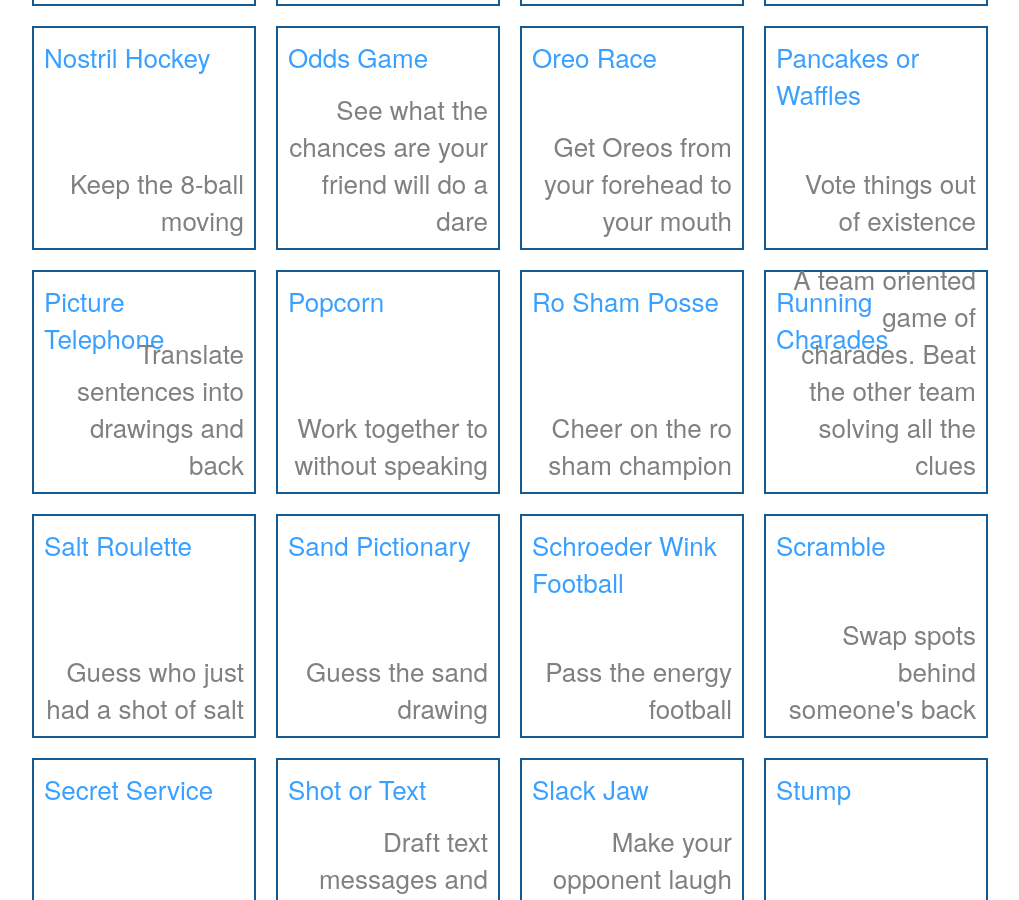
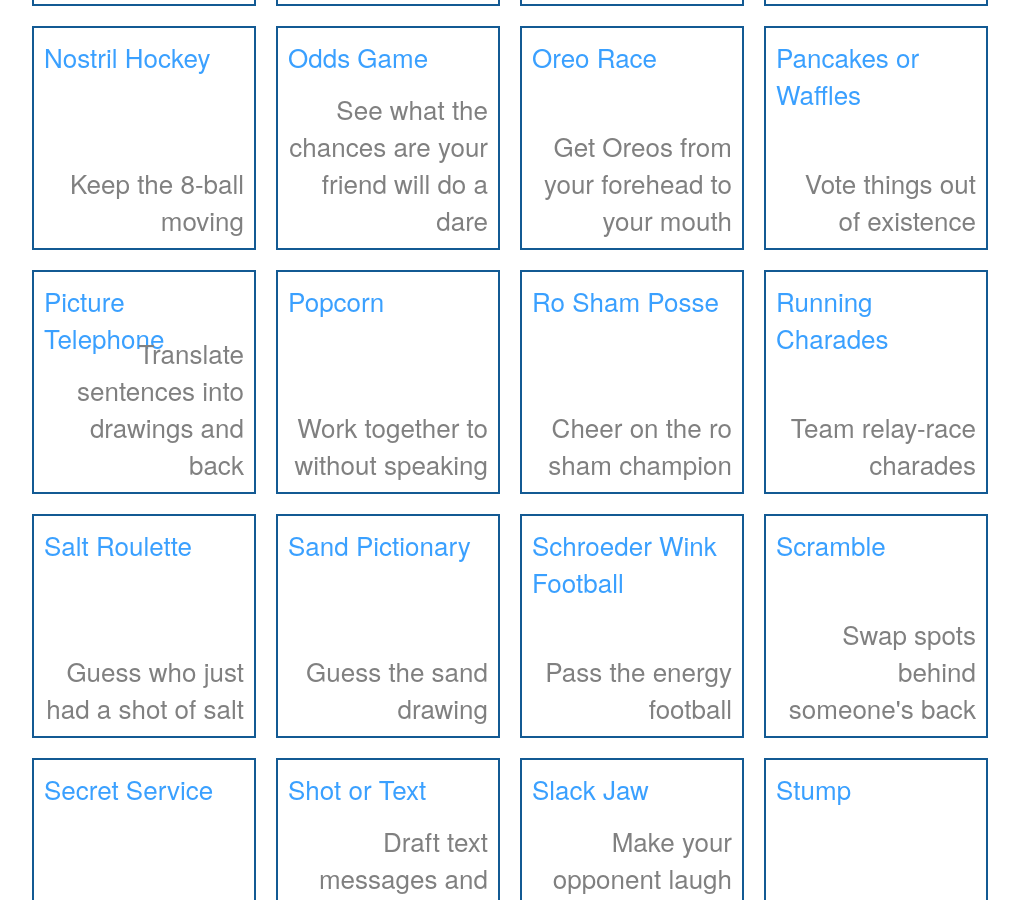
Before and after one commit to davidselassie/games, a Jekyll site: the page built from index.html, in a window 1280 px wide and 900 px high, scrolled down 1871 px. Shown: the whole window, without its empty margins (130-1149 px from the left). Built offline with Jekyll 4.4.1, drawn with Linux system fonts in a browser that asks for light colours; nearby versions of some CDN libraries.

Commit message:
Update runningcharades.md

```diff
--- a/_games/runningcharades.md
+++ b/_games/runningcharades.md
@@ -11,7 +11,7 @@ tags:
   - style-active
   - winner-team
 
-oneliner: A team oriented game of charades. Beat the other team solving all the clues
+oneliner: Team relay-race charades
 players: 8 - ~30
 ---
 
```
